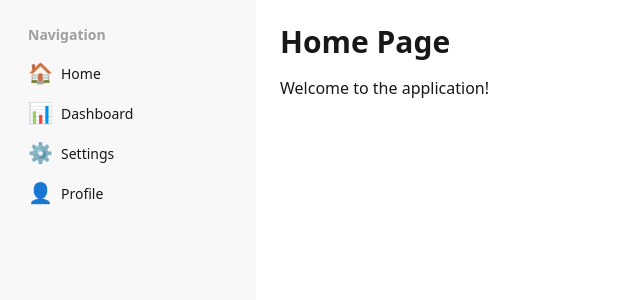
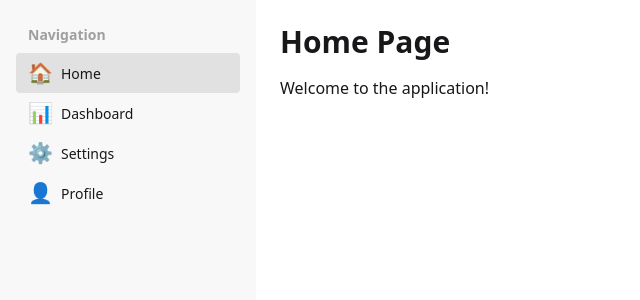
Before and after one commit to migel340/hackaton, a React (Vite) app in the folder frontend/: page / in a window 1280 px wide. Shown: the top 300 px of the page, without its empty margins (0-640 px from the left). Built offline with nearby package versions, Linux system fonts and the light colour scheme.

Commit message:
finish-adding-tab-highlighting-in-the-menu

```diff
--- a/frontend/src/components/MainMenu.tsx
+++ b/frontend/src/components/MainMenu.tsx
@@ -19,7 +19,9 @@ const MainMenu = () => {
         <li key={item.path}>
           <Link
             to={item.path}
-                        className={location.pathname === item.path ? "active" : ""}
+            className={
+              location.pathname === item.path ? "bg-base-content/10" : ""
+            }
           >
             <span className="text-xl">{item.icon}</span>
             {item.label}
```
Lines whose indentation alone changed are shown as unchanged.
